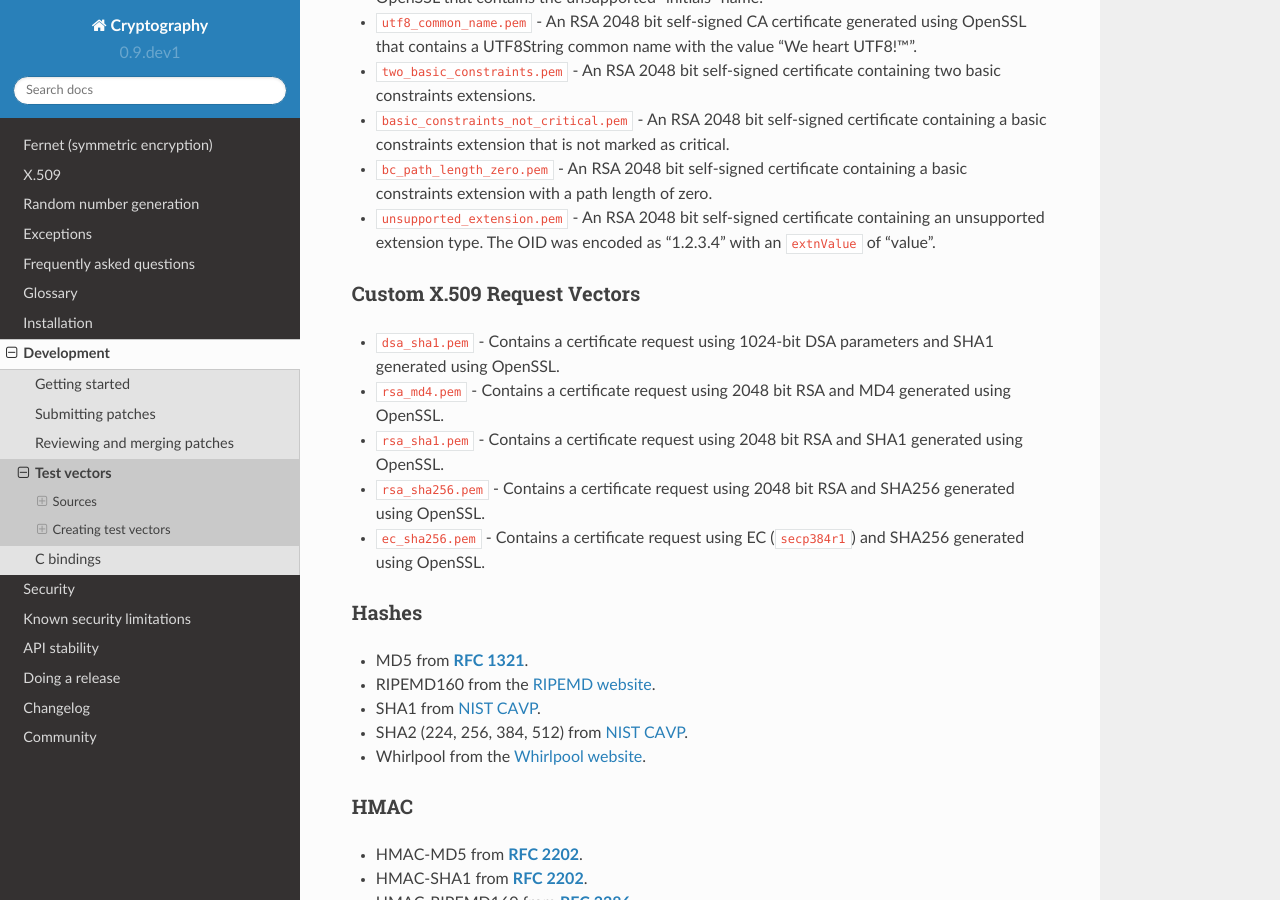
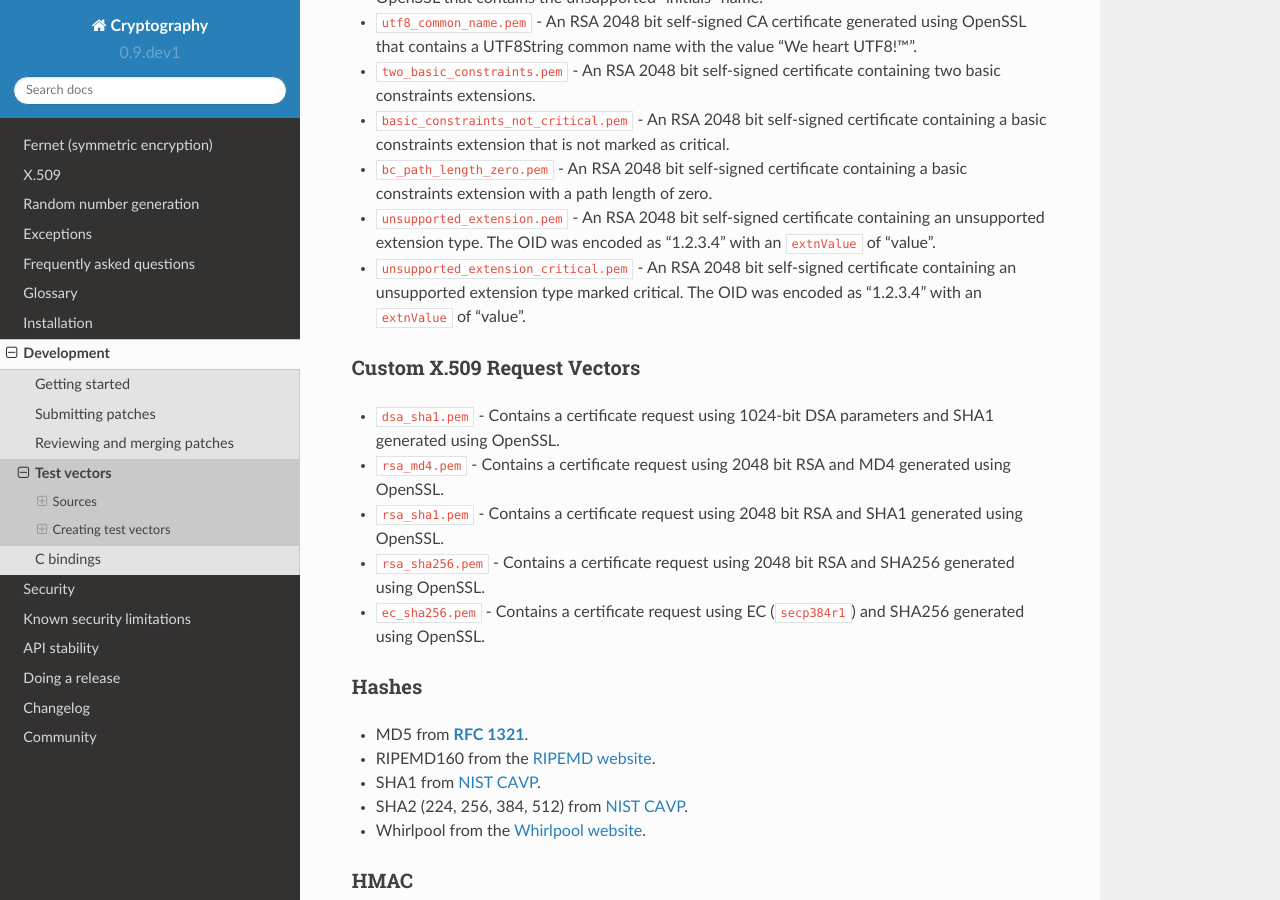
Before and after one commit to WebKing0121/cryptography, a Sphinx documentation site: the page built from docs/development/test-vectors.rst, in a window 1280 px wide and 900 px high, scrolled down 2269 px. Built offline with Sphinx 7.4.7 and the Read the Docs theme 2.0.0, drawn with Linux system fonts in a browser that asks for light colours; pages that are not in the unit, such as notebooks, are missing from menus.

Commit message:
add unsupported extension marked critical

```diff
--- a/docs/development/test-vectors.rst
+++ b/docs/development/test-vectors.rst
@@ -121,6 +121,9 @@ Custom X.509 Vectors
 * ``unsupported_extension.pem`` - An RSA 2048 bit self-signed certificate
   containing an unsupported extension type. The OID was encoded as
   "1.2.3.4" with an ``extnValue`` of "value".
+* ``unsupported_extension_critical.pem`` - An RSA 2048 bit self-signed
+  certificate containing an unsupported extension type marked critical. The OID
+  was encoded as "1.2.3.4" with an ``extnValue`` of "value".
 
 Custom X.509 Request Vectors
 ~~~~~~~~~~~~~~~~~~~~~~~~~~~~
```
Also changed, not shown: 1 other file.
